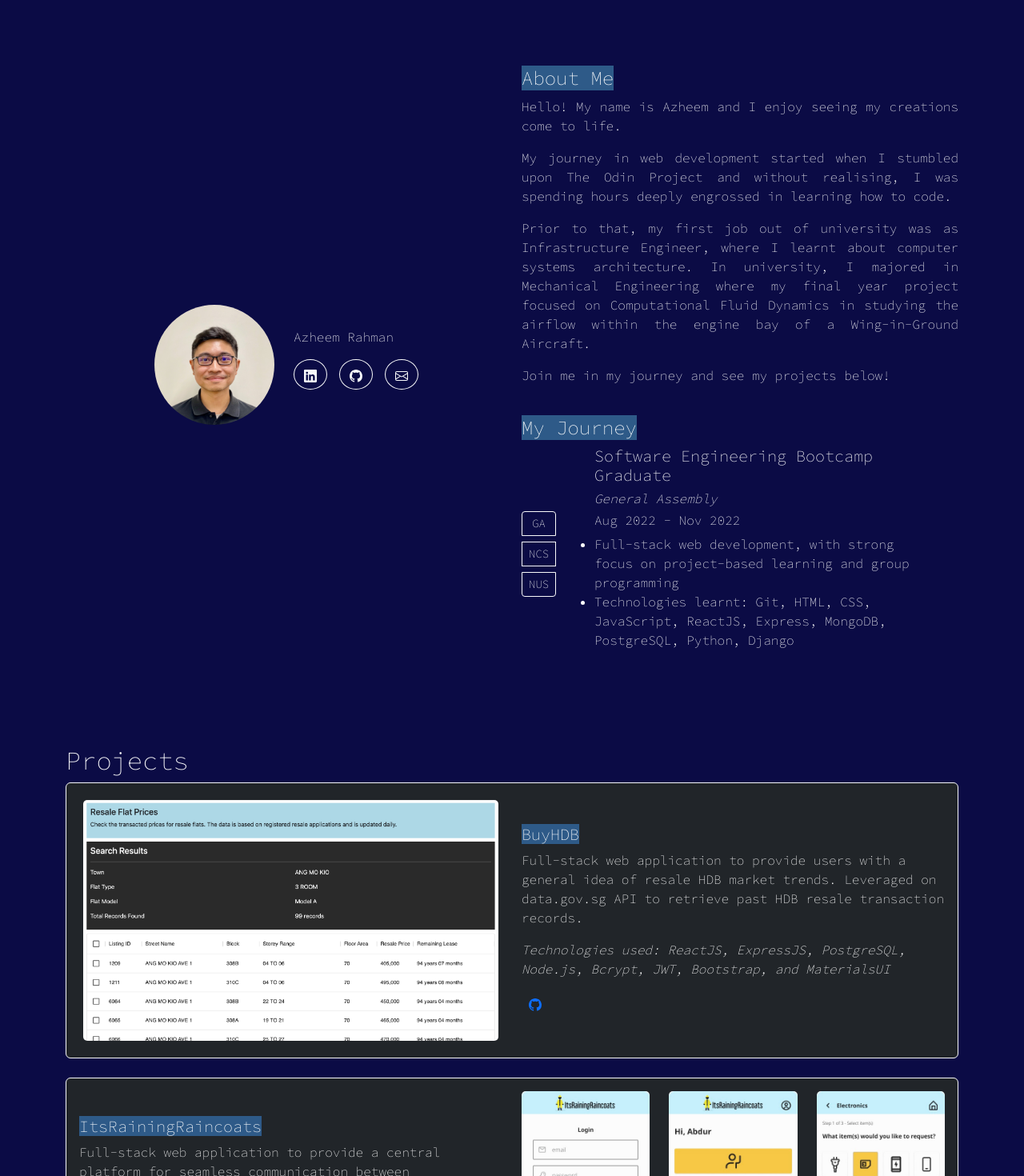
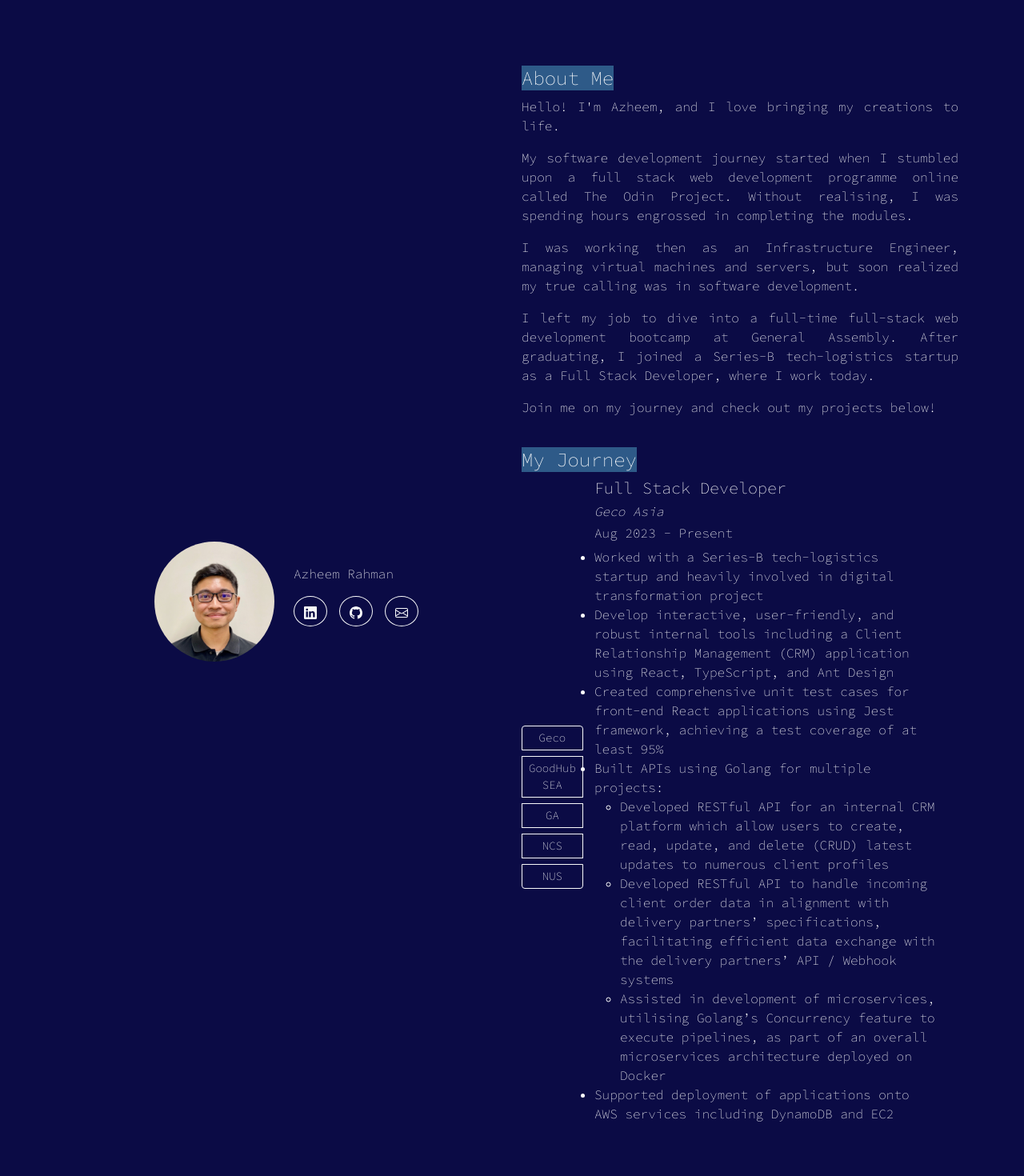
Before and after one commit to azheem-rahman/Portfolio, a React (Create React App) app: page / in a window 1280 px wide. Shown: the part 860-2330 px from the top of the page at 80% size. Built offline with nearby package versions, Linux system fonts and the light colour scheme.

Commit message:
updated portfolio website with geco and goodhub

```diff
--- a/src/components/AboutMe.js
+++ b/src/components/AboutMe.js
@@ -4,23 +4,47 @@ import { Button, ButtonGroup } from "react-bootstrap";
 import AboutMeProfilePhoto from "../assets/AboutMeProfilePhoto.jpg";
 
 const AboutMe = () => {
-  const [visibleGA, setVisibleGA] = useState(true);
+  const [visibleGeco, setVisibleGeco] = useState(true);
+  const [visibleGoodHub, setVisibleGoodHub] = useState(false);
+  const [visibleGA, setVisibleGA] = useState(false);
   const [visibleNCS, setVisibleNCS] = useState(false);
   const [visibleNUS, setVisibleNUS] = useState(false);
 
+  const handleGecoButtonClick = () => {
+    setVisibleGeco(true);
+    setVisibleGoodHub(false);
+    setVisibleGA(false);
+    setVisibleNCS(false);
+    setVisibleNUS(false);
+  };
+
+  const handleGoodHubButtonClick = () => {
+    setVisibleGeco(false);
+    setVisibleGoodHub(true);
+    setVisibleGA(false);
+    setVisibleNCS(false);
+    setVisibleNUS(false);
+  };
+
   const handleGAButtonClick = () => {
+    setVisibleGeco(false);
+    setVisibleGoodHub(false);
     setVisibleGA(true);
     setVisibleNCS(false);
     setVisibleNUS(false);
   };
 
   const handleNCSButtonClick = () => {
+    setVisibleGeco(false);
+    setVisibleGoodHub(false);
     setVisibleGA(false);
     setVisibleNCS(true);
     setVisibleNUS(false);
   };
 
   const handleNUSButtonClick = () => {
+    setVisibleGeco(false);
+    setVisibleGoodHub(false);
     setVisibleGA(false);
     setVisibleNCS(false);
     setVisibleNUS(true);
@@ -121,24 +145,27 @@ const AboutMe = () => {
                 <span style={{ backgroundColor: "#2E5A88" }}>About Me</span>
               </h4>
               <p align="justify">
-                Hello! My name is Azheem and I enjoy seeing my creations come to
-                life.
+                Hello! I'm Azheem, and I love bringing my creations to life.
               </p>
               <p align="justify">
-                My journey in web development started when I stumbled upon The
-                Odin Project and without realising, I was spending hours deeply
-                engrossed in learning how to code.
+                My software development journey started when I stumbled upon a
+                full stack web development programme online called The Odin
+                Project. Without realising, I was spending hours engrossed in
+                completing the modules.
               </p>
               <p align="justify">
-                Prior to that, my first job out of university was as
-                Infrastructure Engineer, where I learnt about computer systems
-                architecture. In university, I majored in Mechanical Engineering
-                where my final year project focused on Computational Fluid
-                Dynamics in studying the airflow within the engine bay of a
-                Wing-in-Ground Aircraft.
+                I was working then as an Infrastructure Engineer, managing
+                virtual machines and servers, but soon realized my true calling
+                was in software development.
               </p>
               <p align="justify">
-                Join me in my journey and see my projects below!
+                I left my job to dive into a full-time full-stack web
+                development bootcamp at General Assembly. After graduating, I
+                joined a Series-B tech-logistics startup as a Full Stack
+                Developer, where I work today.
+              </p>
+              <p align="justify">
+                Join me on my journey and check out my projects below!
               </p>
             </div>
             <br />
@@ -154,6 +181,18 @@ const AboutMe = () => {
               >
                 <div className="col-2 ">
                   <ButtonGroup size="sm" vertical className="gap-2">
+                    <Button
+                      variant="outline-light"
+                      onClick={handleGecoButtonClick}
+                    >
+                      Geco
+                    </Button>
+                    <Button
+                      variant="outline-light"
+                      onClick={handleGoodHubButtonClick}
+                    >
+                      GoodHub SEA
+                    </Button>
                     <Button
                       variant="outline-light"
                       onClick={handleGAButtonClick}
@@ -175,6 +214,89 @@ const AboutMe = () => {
                   </ButtonGroup>
                 </div>
                 <div className="col">
+                  <div className={visibleGeco ? "Geco" : "d-none"}>
+                    <h5>Full Stack Developer</h5>
+                    <h6>
+                      <i>Geco Asia</i>
+                    </h6>
+                    <h6>Aug 2023 - Present</h6>
+                    <ul style={{ padding: "0" }}>
+                      <li>
+                        Worked with a Series-B tech-logistics startup and
+                        heavily involved in digital transformation project
+                      </li>
+                      <li>
+                        Develop interactive, user-friendly, and robust internal
+                        tools including a Client Relationship Management (CRM)
+                        application using React, TypeScript, and Ant Design
+                      </li>
+                      <li>
+                        Created comprehensive unit test cases for front-end
+                        React applications using Jest framework, achieving a
+                        test coverage of at least 95%
+                      </li>
+                      <li>
+                        Built APIs using Golang for multiple projects:
+                        <ul>
+                          <li>
+                            Developed RESTful API for an internal CRM platform
+                            which allow users to create, read, update, and
+                            delete (CRUD) latest updates to numerous client
+                            profiles
+                          </li>
+                          <li>
+                            Developed RESTful API to handle incoming client
+                            order data in alignment with delivery partners’
+                            specifications, facilitating efficient data exchange
+                            with the delivery partners’ API / Webhook systems
+                          </li>
+                          <li>
+                            Assisted in development of microservices, utilising
+                            Golang’s Concurrency feature to execute pipelines,
+                            as part of an overall microservices architecture
+                            deployed on Docker
+                          </li>
+                        </ul>
+                      </li>
+                      <li>
+                        Supported deployment of applications onto AWS services
+                        including DynamoDB and EC2
+                      </li>
+                    </ul>
+                  </div>
+                  <div className={visibleGoodHub ? "GoodHub" : "d-none"}>
+                    <h5>Software Engineer (Volunteer)</h5>
+                    <h6>
+                      <i>GoodHub SEA</i>
+                    </h6>
+                    <h6>Jun 2023 - Present</h6>
+                    <ul style={{ padding: "0" }}>
+                      <li>
+                        Volunteered as a Software Engineer for GoodHub SEA — a
+                        non-profit organisation that leverages technology to
+                        empower individuals, foster collaboration, and drive
+                        innovation to create positive societal impact in
+                        Southeast Asia's digital economy
+                      </li>
+                      <li>
+                        Developed a scalable backend system written in
+                        TypeScript, utilising Express framework, to efficiently
+                        handle user sign up and login processes
+                      </li>
+                      <li>
+                        Implemented features to the backend system such as
+                        sending OTP email using Node Fetch, password encryption
+                        using bcrypt, managing user authorisation using JSON Web
+                        Token (JWT), and storing JWT securely in cookies to
+                        further enhance data security
+                      </li>
+                      <li>
+                        Integrated Google authentication to allow users to
+                        conveniently login and sign up using their Google
+                        accounts
+                      </li>
+                    </ul>
+                  </div>
                   <div className={visibleGA ? "GA" : "d-none"}>
                     <h5>Software Engineering Bootcamp Graduate</h5>
                     <h6>
--- a/src/components/LandingPage.js
+++ b/src/components/LandingPage.js
@@ -13,8 +13,7 @@ const LandingPage = () => {
             </div>
             <h5>
               I'm <span style={{ backgroundColor: "#2E5A88" }}>Azheem</span>, a
-              recent software engineering bootcamp graduate with a new found
-              passion in coding.
+              Full Stack Developer and I like to code things.
             </h5>
             <h5>Welcome to my Portfolio.</h5>
           </div>
```
